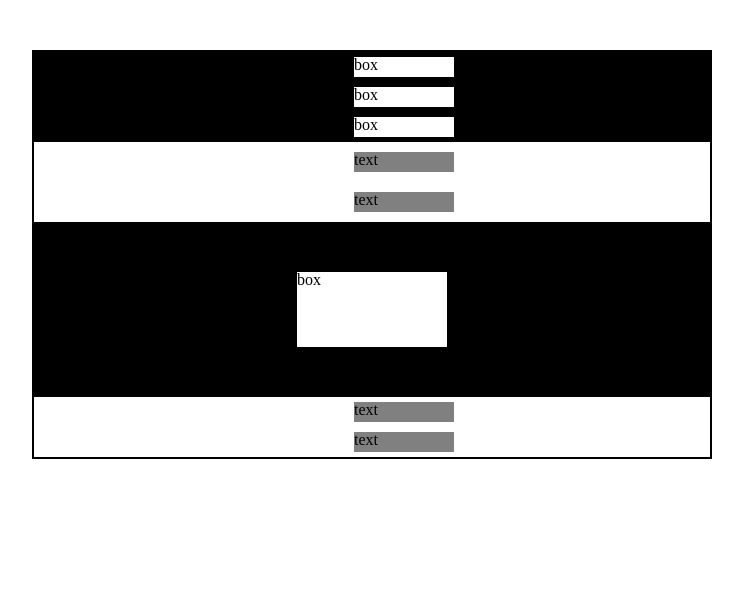
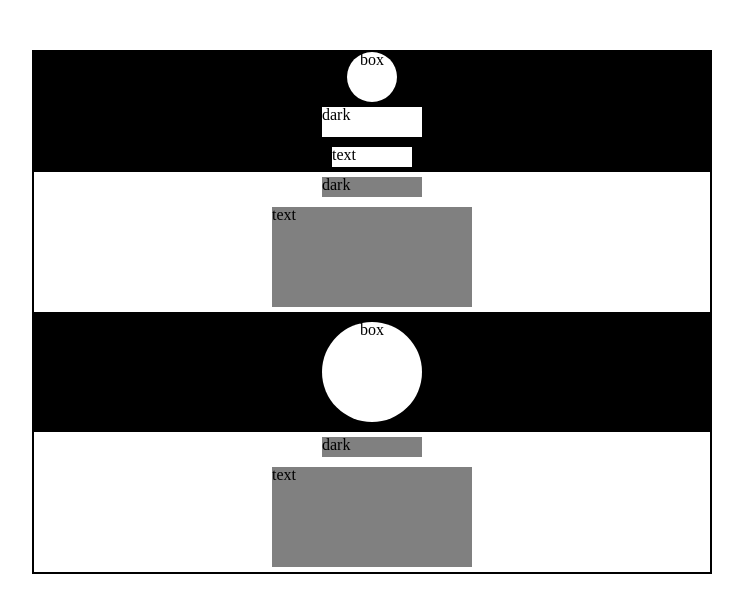
Before and after one commit to SakthivelMurugan/layout-6, a plain HTML site: page index.html in a window 1280 px wide. Shown: the whole page, without its empty margins (268-1011 px from the left). Drawn offline with Linux system fonts and the light colour scheme.

Commit message:
Margin size changed.

```diff
--- a/css/css.css
+++ b/css/css.css
@@ -14,11 +14,32 @@
 }
 .template .one .box
 {
-	height:20px;
+	height:50px;
+	width:50px;
+	background-color:white;
+	margin-top:5px;
+	margin-bottom:5px;
+	margin:0px auto;
+	border-radius:100%;
+	text-align:center;
+}
+.template .one .dark
+{
+	height:30px;
 	width:100px;
 	background-color:white;
-	margin:5px;
-	margin-left:320px;
+	margin:0px auto;
+	margin-top:5px;
+	margin-bottom:5px;
+}
+.template .one .text
+{
+	height:20px;
+	width:80px;
+	background-color:white;
+	margin:0px auto;
+	margin-top:5px;
+	margin-bottom:5px;
 }
 
 .template .two
@@ -27,13 +48,23 @@
 	flex-direction:column;
 	background-color:white;
 }
-.template .two .text
+.template .two .dark
 {
 	height:20px;
 	width:100px;
 	background-color:gray;
-	margin:10px;
-	margin-left:320px;
+	margin:0px auto;
+	margin-top:5px;
+	margin-bottom:5px;
+}
+.template .two .text
+{
+	height:100px;
+	width:200px;
+	background-color:gray;
+	margin:0px auto;
+	margin-top:5px;
+	margin-bottom:5px;
 }
 .template .three
 {
@@ -44,10 +75,12 @@
 }
 .template .three .box
 {
-	height:75px;
-	width:150px;
+	height:100px;
+	width:100px;
 	background-color:white;
-	margin:50px;
+	border-radius:100%;
+	margin:10px;
+	text-align:center;
 }
 .template .four
 {
@@ -55,11 +88,21 @@
 	flex-direction:column;
 	background-color:white;
 }
-.template .four .text
+.template .four .dark
 {
 	height:20px;
 	width:100px;
 	background-color:gray;
-	margin:5px;
-	margin-left:320px;
+	margin:0px auto;
+	margin-top:5px;
+	margin-bottom:5px;
 }
+.template .four .text
+{
+	height:100px;
+	width:200px;
+	background-color:gray;
+	margin:0px auto;
+	margin-top:5px;
+	margin-bottom:5px;
+}
--- a/index.html
+++ b/index.html
@@ -9,18 +9,18 @@
 <div class="template">
 <div class="one">
 <p class="box">box</p>
-<p class="box">box</p>
-<p class="box">box</p>
+<p class="dark">dark</p>
+<p class="text">text</p>
 </div>
 <div class="two">
-<p class="text">text</p>
+<p class="dark">dark</p>
 <p class="text">text</p>
 </div>
 <div class="three">
 <p class="box">box</p>
 </div>
 <div class="four">
-<p class="text">text</p>
+<p class="dark">dark</p>
 <p class="text">text</p>
 </div>
 </div>
```
